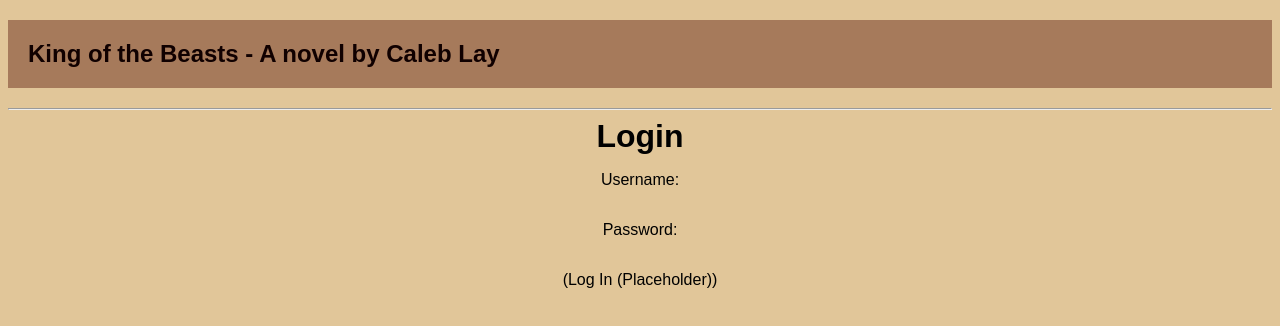
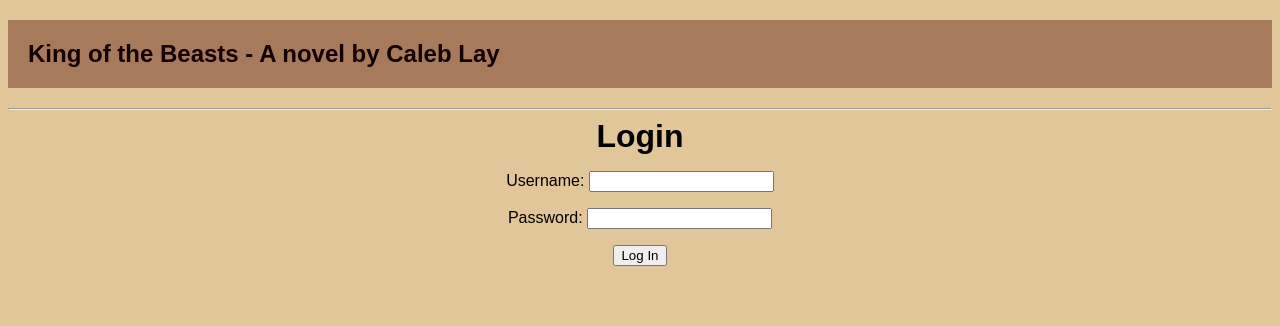
Before and after one commit to Lebazoid/startup, a plain HTML site: page login.html in a window 1280 px wide. Drawn offline with Linux system fonts and the light colour scheme.

Commit message:
Added some simple Javascript to login.html to enable simple logging in, currently just redirects to Discussion Board

```diff
--- a/login.html
+++ b/login.html
@@ -17,24 +17,34 @@
 
     </header>
     <main>
+        <form id="loginForm">
             <p>
-            Username:
+                Username: <input type="text" id="username">
             </p>
             <p>
-            Password:
+                Password: <input type="password" id="password">
             </p>
             <p>
-            (Log In (Placeholder))
+                <input type="submit" value="Log In" id="loginButton">
             </p>
+        </form>
     </main>
-
-    </article>
 
     <!-- Footer -->
     <footer>
 
     </footer>
 
+    <script>
+
+        document.getElementById("loginForm").addEventListener("submit", function (event) {
+            event.preventDefault();
+            var username = document.getElementById("username").value;
+
+            window.location.href = "Discussion Board.html"; // Currently just redirects.
+        });
+    </script>
+
 </body>
 
 </html>
```
Lines whose indentation alone changed are shown as unchanged.
